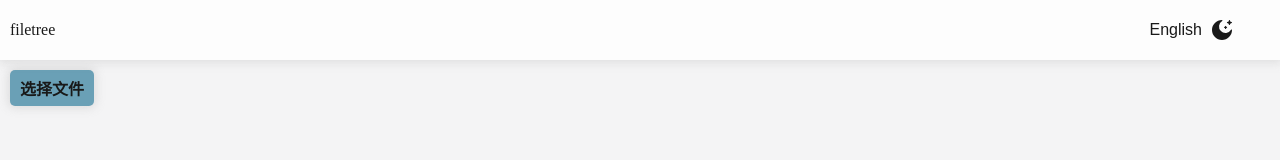
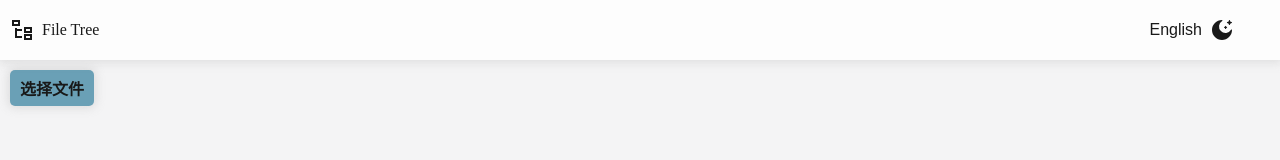
Before and after one commit to zhenghaoyang24/filetree, a Vue app: page / in a window 1280 px wide. Shown: the top 160 px of the page. Built offline with nearby package versions, Linux system fonts and the light colour scheme; some icons are missing.

Commit message:
dev:export file

```diff
--- a/src/App.vue
+++ b/src/App.vue
@@ -38,11 +38,15 @@ provide('updateFileInfo', updateFileInfo);
 
 const fileMap = ref<Record<string, File>>({}); // 存储文件路径和 File 对象的映射
 const fileTree = ref<FileItem[]>([]);
+const selFolderName = ref<string>('');
 // 处理文件夹选择
 const handleFolderSelect = (event: Event) => {
   const input = event.target as HTMLInputElement;
+
   if (input.files !== null && input.files.length > 0) {
     fileInfo.value = null
+    // 提取选中的文件夹名称
+    selFolderName.value = input.files[0].webkitRelativePath.split('/')[0];
     fileTree.value = buildFileTree(input.files);
     buildFileMap(input.files);
   }
@@ -78,6 +82,69 @@ const buildFileMap = (files: FileList) => {
     const file = files[i];
     fileMap.value[file.webkitRelativePath] = file;
   }
+  console.log(fileMap.value);
+};
+
+
+
+/*导出文件结构*/
+// 定义文件夹结构的类型
+interface FolderStructure {
+  [key: string]: FolderStructure | string[]; // 键是文件夹或文件的名称，值可以是子文件夹（FolderStructure）或文件列表（string[]）
+}
+// 生成文件夹结构的 .txt 文件
+const generateFolderStructureTxt = () => {
+  // 获取所有文件路径
+  const filePaths = Object.keys(fileMap.value);
+
+  // 构建文件夹结构
+  const structure: FolderStructure = {}; // 初始化文件夹结构对象
+  for (const path of filePaths) {
+    const parts = path.split('/'); // 将文件路径按 '/' 分割成数组
+    let currentLevel: FolderStructure = structure; // 当前层级，初始化为根结构
+    for (let i = 0; i < parts.length; i++) {
+      const part = parts[i]; // 当前文件夹或文件的名称
+      if (i === parts.length - 1) {
+        // 如果是路径的最后一部分，表示是文件
+        if (!currentLevel[part]) {
+          currentLevel[part] = []; // 将文件添加到当前层级
+        }
+      } else {
+        // 如果是路径的中间部分，表示是文件夹
+        if (!currentLevel[part]) {
+          currentLevel[part] = {}; // 创建子文件夹
+        }
+        currentLevel = currentLevel[part] as FolderStructure; // 进入子文件夹层级
+      }
+    }
+  }
+
+  // 将文件夹结构转换为字符串
+  const convertStructureToString = (obj: FolderStructure, indent: number = 0): string => {
+    let result = ''; // 初始化结果字符串
+    for (const key in obj) {
+      if (Array.isArray(obj[key])) {
+        // 如果是文件（值为数组）
+        result += '  '.repeat(indent) + `- ${key}\n`; // 添加文件名称，带缩进
+      } else {
+        // 如果是文件夹（值为对象）
+        result += '  '.repeat(indent) + `- ${key}\n`; // 添加文件夹名称，带缩进
+        result += convertStructureToString(obj[key] as FolderStructure, indent + 1); // 递归处理子文件夹
+      }
+    }
+    return result; // 返回格式化后的字符串
+  };
+
+  const structureString = convertStructureToString(structure); // 将文件夹结构转换为字符串
+
+  // 创建 Blob 对象并生成下载链接
+  const blob = new Blob([structureString], { type: 'text/plain' }); // 创建 Blob 对象，内容为文件夹结构字符串
+  const url = URL.createObjectURL(blob); // 生成 Blob URL
+  const a = document.createElement('a'); // 创建 <a> 标签
+  a.href = url; // 设置下载链接
+  a.download = 'folder_structure.txt'; // 设置下载文件名
+  a.click(); // 触发下载
+  URL.revokeObjectURL(url); // 释放 Blob URL
 };
 </script>
 
@@ -89,13 +156,15 @@ const buildFileMap = (files: FileList) => {
         <input type="file" style="display: none" id="directoryInput" webkitdirectory @change="handleFolderSelect"/>
         {{ $t('selectFileBtn.value') }}
       </label>
+      <span v-if="Object.keys(fileMap).length > 0" class="custom-file-label" style="margin-left: 15px"
+            @click="generateFolderStructureTxt">{{ $t('importBtn.value') }}</span>
       <TreeNode v-if="fileTree.length > 0" :files="fileTree" :fileMap="fileMap"/>
     </div>
     <div class="file-info" v-if="fileInfo">
       <div class="file-info-title">{{ $t('fileInfo.title') }}</div>
       <div><span>{{ $t('fileInfo.name') }}</span>：{{ fileInfo?.name }}</div>
       <div><span>{{ $t('fileInfo.type') }}</span>：{{ fileInfo?.type }}</div>
-      <div><span>{{ $t('fileInfo.size') }}</span>：{{ fileInfo?.size }} k</div>
+      <div><span>{{ $t('fileInfo.size') }}</span>：{{ fileInfo?.size }} Bytes</div>
       <div><span>{{ $t('fileInfo.path') }}</span>：{{ fileInfo?.path }}</div>
       <div><span>{{ $t('fileInfo.lastModified') }}</span>：{{ fileInfo?.lastModified }}</div>
     </div>
@@ -150,7 +219,8 @@ const buildFileMap = (files: FileList) => {
     > div {
       padding: 3px;
       font-size: 15px;
-      >span{
+
+      > span {
         font-weight: bold;
       }
     }
--- a/src/components/NavBar.vue
+++ b/src/components/NavBar.vue
@@ -2,6 +2,7 @@
 import ThemeChangeBtn from "@/components/ThemeChangeBtn.vue";
 import LanguageBtn from "@/components/LanguageBtn.vue";
 import IconBtn from "@/components/IconBtn.vue";
+import LogoIcon from "@/components/icons/LogoIcon.vue";
 const toGithub = () => {
   window.open(`https://github.com/zhenghaoyang24/filetree`, "_blank");
 }
@@ -9,7 +10,10 @@ const toGithub = () => {
 
 <template>
   <nav class="navbar">
-    <div class="nav-logo">filetree</div>
+    <div class="nav-logo">
+      <LogoIcon></LogoIcon>
+      File Tree
+    </div>
     <div class="nav-ctrl">
       <LanguageBtn/>
       <ThemeChangeBtn/>
@@ -48,6 +52,11 @@ const toGithub = () => {
   }
 
   .nav-logo{
+    svg{
+      margin-right: 8px;
+    }
+    display: flex;
+    align-items: center;
     color: var(--p-text-color);
   }
 }
--- a/src/components/ThemeChangeBtn.vue
+++ b/src/components/ThemeChangeBtn.vue
@@ -11,7 +11,6 @@ onBeforeMount(() => {
 })
 
 const changeThemeFn = () => {
-  console.log(store.dataTheme);
   if (store.dataTheme === 'dark') {
     store.storeChangeTheme('light')
     currentTheme.value = 'light';
--- /dev/null
+++ b/src/components/icons/LogoIcon.vue
@@ -0,0 +1,3 @@
+<template>
+  <svg xmlns="http://www.w3.org/2000/svg" width="24" height="24" viewBox="0 0 24 24"><path fill="currentColor" d="M12 13H7v5h5v2H5V10h2v1h5zM8 4v2H4V4zm2-2H2v6h8zm10 9v2h-4v-2zm2-2h-8v6h8zm-2 9v2h-4v-2zm2-2h-8v6h8z"/></svg>
+</template>
--- a/src/language/locales/ch.ts
+++ b/src/language/locales/ch.ts
@@ -1,6 +1,9 @@
 export default {
     selectFileBtn: {
         value: "选择文件",
+    },
+    importBtn:{
+        value: "导出文件结构",
     },
     fileInfo:{
         title: "文件属性",
--- a/src/language/locales/en.ts
+++ b/src/language/locales/en.ts
@@ -1,6 +1,9 @@
 export default {
     selectFileBtn: {
         value: "Choose File",
+    },
+    importBtn:{
+        value: "Export File Structure",
     },
     fileInfo:{
         title: "File Properties",
```
Also changed, not shown: src/assets/logo.svg (deleted), 1 other file (tests, documents, lock files or other folders).
